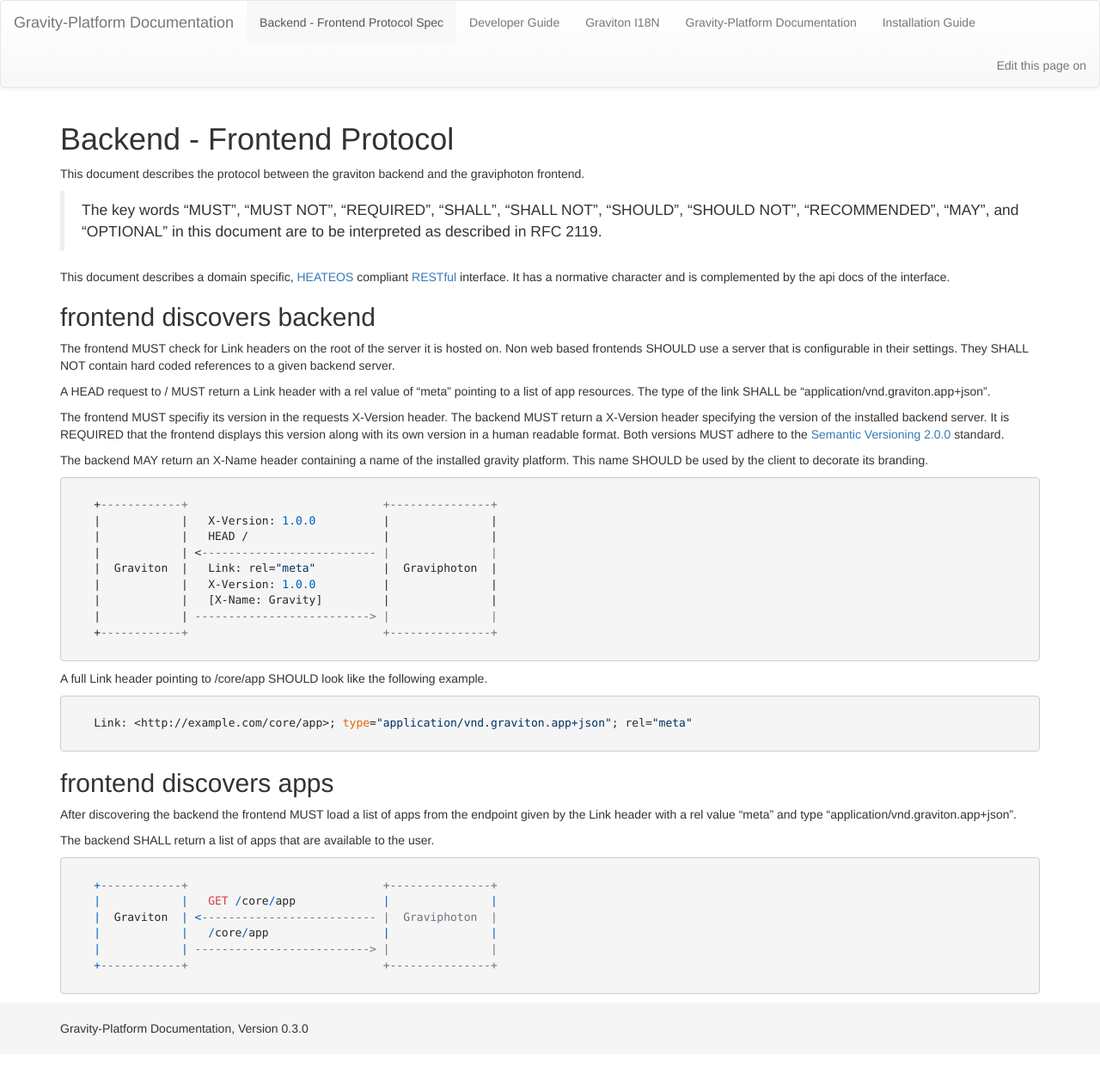
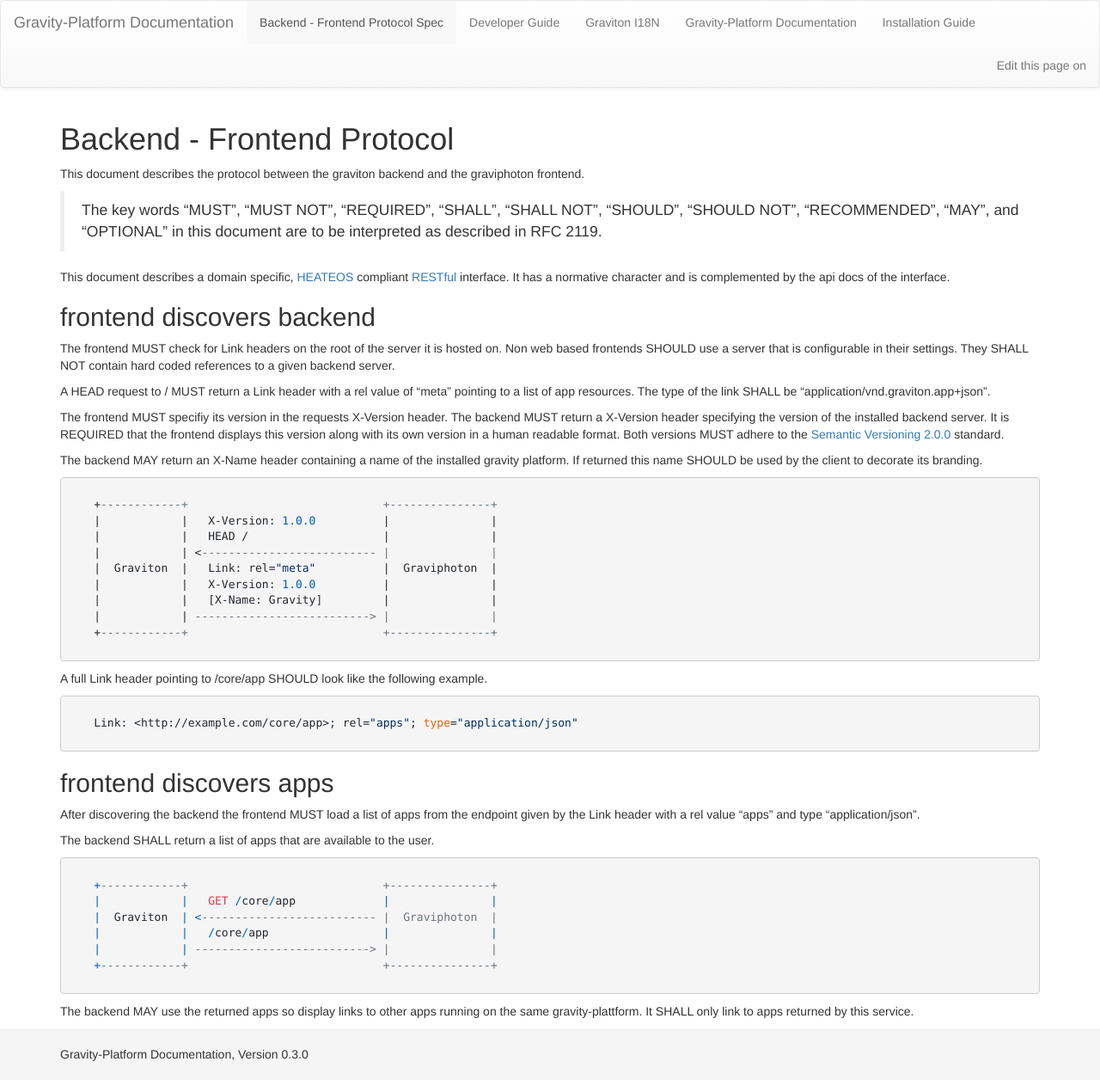
Before and after one commit to gravity-platform/doc, a Jekyll site: the page built from backend-frontend-protocol.md, in a window 1280 px wide. Shown: the whole page at 86% size. Built offline with Jekyll 4.4.1, drawn with Linux system fonts in a browser that asks for light colours; nearby versions of some CDN libraries; Markdown is read by kramdown in place of the engine named in the settings; before the commit the page ends 1226 px from its top, so only the background shows below that.

Commit message:
update with changes from implementation
This mostly contains the switch to using mime types without vendor namespacing. I still need to write authoritative docs for the profile="" usage in most responses and also for schema discovery.

`````diff
--- a/backend-frontend-protocol.md
+++ b/backend-frontend-protocol.md
@@ -35,8 +35,8 @@ Both versions MUST adhere to the
 [Semantic Versioning 2.0.0](http://semver.org) standard.
 
 The backend MAY return an X-Name header containing a name of the
-installed gravity platform. This name SHOULD be used by the client
-to decorate its branding.
+installed gravity platform. If returned this name SHOULD be used by
+the client to decorate its branding.
 
 ````
   +------------+                             +---------------+
@@ -54,14 +54,14 @@ A full Link header pointing to /core/app SHOULD look like the following
 example.
 
 ````
-  Link: <http://example.com/core/app>; type="application/vnd.graviton.app+json"; rel="meta"
+  Link: <http://example.com/core/app>; rel="apps"; type="application/json"
 ````
 
 ## frontend discovers apps
 
 After discovering the backend the frontend MUST load a list of
 apps from the endpoint given by the Link header with a rel value
-"meta" and type "application/vnd.graviton.app+json".
+"apps" and type "application/json".
 
 The backend SHALL return a list of apps that are available to the
 user.
@@ -74,3 +74,7 @@ user.
   |            | --------------------------> |               |
   +------------+                             +---------------+
 ````
+
+The backend MAY use the returned apps so display links to other apps running
+on the same gravity-plattform. It SHALL only link to apps returned by this
+service.
`````
